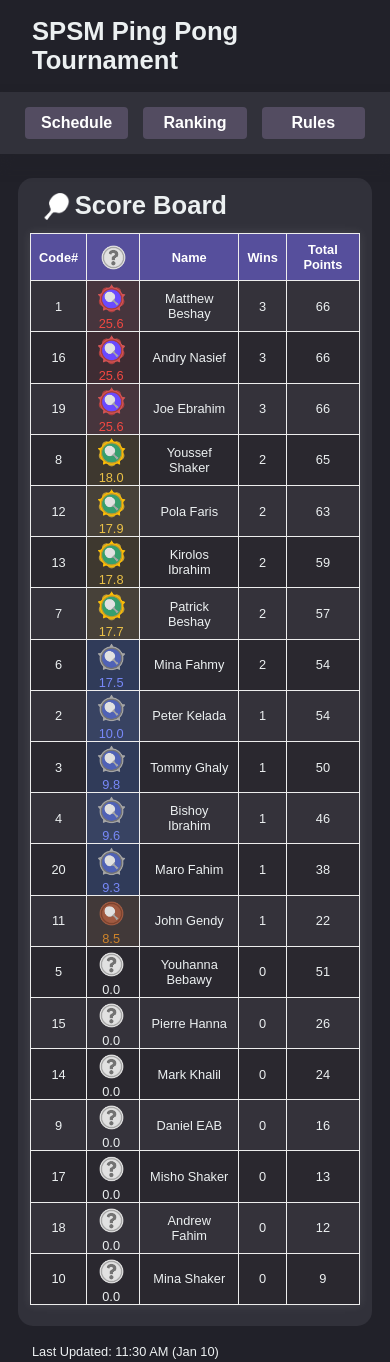
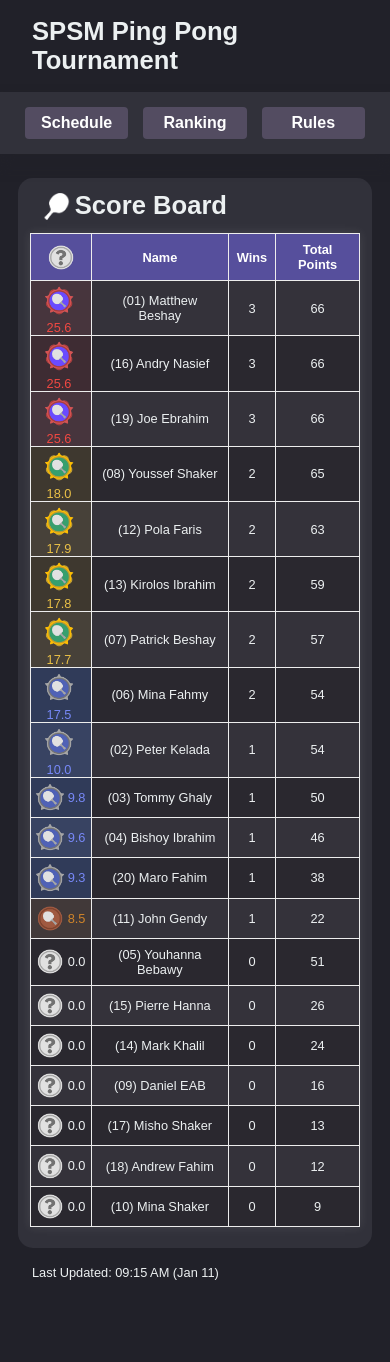
Before and after one commit to ibomba/SPSM-COMP, a plain HTML site: page scoreTable.html in a window 390 px wide. After the commit the page ends 1293 px from the top, so only its background shows below. Drawn offline with Linux system fonts and the light colour scheme; a web font is replaced by a local one.

Commit message:
Minimize Table & Phone Debugging

```diff
--- a/scoreTable.html
+++ b/scoreTable.html
@@ -45,22 +45,22 @@
       background-color: rgb(42, 40, 47);
     }
 
-    .sT tr:nth-child(-n+13) td:nth-child(2){
+    .sT tr:nth-child(-n+13) td:nth-child(1){
       color: #cf842a;
       background-color: rgba(219, 135, 50, 0.08);
     }
 
-    .sT tr:nth-child(-n+12) td:nth-child(2){
+    .sT tr:nth-child(-n+12) td:nth-child(1){
       color: rgb(119, 136, 247);
       background-color: rgba(75, 132, 255, 0.202);
     }
 
-    .sT tr:nth-child(-n+7) td:nth-child(2){
+    .sT tr:nth-child(-n+7) td:nth-child(1){
       color: rgb(233, 192, 71);
       background-color: rgba(255, 211, 51, 0.095);
     }
 
-    .sT tr:nth-child(-n+3) td:nth-child(2){
+    .sT tr:nth-child(-n+3) td:nth-child(1){
       color: rgb(240, 72, 66);
       background-color: rgba(255, 83, 83, 0.095);
     }
@@ -140,18 +140,18 @@
       padding: 0;
       vertical-align: middle;
       margin: 0;
-      margin-top: -2px;
+      margin-bottom: 2px;
     }
 
-    th:nth-child(2), td:nth-child(2){
+    th:nth-child(1), td:nth-child(1){
       padding: 0;
     }
 
-    th:nth-child(2) img{
+    th:nth-child(1) img{
       margin: 0;
     }
 
-    td:nth-child(2){
+    td:nth-child(1){
       padding-right: 4px;
       padding-top: 2px;
     }
@@ -198,7 +198,6 @@
       <table id="scoreTable">
         <thead>
           <tr class="sTbl">
-            <th>Code#</th>
             <th><img src="ranks/unranked.png" alt="Unranked" ></th>
             <th>Name</th>
             <th>Wins</th>
@@ -206,45 +205,45 @@
           </tr>
         </thead>
         <tbody>
-          <tr><td>1</td><td>r</td><td>Matthew Beshay</td><td>3</td><td>66</td></tr>
+          <tr><td>r</td><td>(01) Matthew Beshay</td><td>3</td><td>66</td></tr>
 
-          <tr><td>2</td><td>r</td><td>Peter Kelada</td><td>1</td><td>54</td></tr>
+          <tr><td>r</td><td>(02) Peter Kelada</td><td>1</td><td>54</td></tr>
 
-          <tr><td>3</td><td>r</td><td>Tommy Ghaly</td><td>1</td><td>50</td></tr>
+          <tr><td>r</td><td>(03) Tommy Ghaly</td><td>1</td><td>50</td></tr>
 
-          <tr><td>4</td><td>r</td><td>Bishoy Ibrahim</td><td>1</td><td>46</td></tr>
+          <tr><td>r</td><td>(04) Bishoy Ibrahim</td><td>1</td><td>46</td></tr>
 
-          <tr><td>5</td><td>r</td><td>Youhanna Bebawy</td><td>0</td><td>51</td></tr>
+          <tr><td>r</td><td>(05) Youhanna Bebawy</td><td>0</td><td>51</td></tr>
 
-          <tr><td>6</td><td>r</td><td>Mina Fahmy</td><td>2</td><td>54</td></tr>
+          <tr><td>r</td><td>(06) Mina Fahmy</td><td>2</td><td>54</td></tr>
 
-          <tr><td>7</td><td>r</td><td>Patrick Beshay</td><td>2</td><td>57</td></tr>
+          <tr><td>r</td><td>(07) Patrick Beshay</td><td>2</td><td>57</td></tr>
 
-          <tr><td>8</td><td>r</td><td>Youssef Shaker</td><td>2</td><td>65</td></tr>
+          <tr><td>r</td><td>(08) Youssef Shaker</td><td>2</td><td>65</td></tr>
 
-          <tr><td>9</td><td>r</td><td>Daniel EAB</td><td>0</td><td>16</td></tr>
+          <tr><td>r</td><td>(09) Daniel EAB</td><td>0</td><td>16</td></tr>
 
-          <tr><td>10</td><td>r</td><td>Mina Shaker</td><td>0</td><td>9</td></tr>
+          <tr><td>r</td><td>(10) Mina Shaker</td><td>0</td><td>9</td></tr>
 
-          <tr><td>11</td><td>r</td><td>John Gendy</td><td>1</td><td>22</td></tr>
+          <tr><td>r</td><td>(11) John Gendy</td><td>1</td><td>22</td></tr>
 
-          <tr><td>12</td><td>r</td><td>Pola Faris</td><td>2</td><td>63</td></tr>
+          <tr><td>r</td><td>(12) Pola Faris</td><td>2</td><td>63</td></tr>
 
-          <tr><td>13</td><td>r</td><td>Kirolos Ibrahim</td><td>2</td><td>59</td></tr>
+          <tr><td>r</td><td>(13) Kirolos Ibrahim</td><td>2</td><td>59</td></tr>
 
-          <tr><td>14</td><td>r</td><td>Mark Khalil</td><td>0</td><td>24</td></tr>
+          <tr><td>r</td><td>(14) Mark Khalil</td><td>0</td><td>24</td></tr>
 
-          <tr><td>15</td><td>r</td><td>Pierre Hanna</td><td>0</td><td>26</td></tr>
+          <tr><td>r</td><td>(15) Pierre Hanna</td><td>0</td><td>26</td></tr>
 
-          <tr><td>16</td><td>r</td><td>Andry Nasief</td><td>3</td><td>66</td></tr>
+          <tr><td>r</td><td>(16) Andry Nasief</td><td>3</td><td>66</td></tr>
 
-          <tr><td>17</td><td>r</td><td>Misho Shaker</td><td>0</td><td>13</td></tr>
+          <tr><td>r</td><td>(17) Misho Shaker</td><td>0</td><td>13</td></tr>
 
-          <tr><td>18</td><td>r</td><td>Andrew Fahim</td><td>0</td><td>12</td></tr>
+          <tr><td>r</td><td>(18) Andrew Fahim</td><td>0</td><td>12</td></tr>
 
-          <tr><td>19</td><td>r</td><td>Joe Ebrahim</td><td>3</td><td>66</td></tr>
+          <tr><td>r</td><td>(19) Joe Ebrahim</td><td>3</td><td>66</td></tr>
 
-          <tr><td>20</td><td>r</td><td>Maro Fahim</td><td>1</td><td>38</td></tr>
+          <tr><td>r</td><td>(20) Maro Fahim</td><td>1</td><td>38</td></tr>
         </tbody>
       </table>
       </table>
@@ -259,8 +258,8 @@
       var rows = [].slice.call(tbody.querySelectorAll('tr'));
 
       rows.sort(function (a, b) {
-        var aValue = parseInt(a.cells[4].textContent);
-        var bValue = parseInt(b.cells[4].textContent);
+        var aValue = parseInt(a.cells[3].textContent);
+        var bValue = parseInt(b.cells[3].textContent);
         return bValue - aValue;
       });
 
@@ -277,8 +276,8 @@
       var rows = [].slice.call(tbody.querySelectorAll('tr'));
 
       rows.sort(function (a, b) {
-        var aValue = parseInt(a.cells[3].textContent);
-        var bValue = parseInt(b.cells[3].textContent);
+        var aValue = parseInt(a.cells[2].textContent);
+        var bValue = parseInt(b.cells[2].textContent);
         return bValue - aValue;
       });
 
@@ -295,7 +294,7 @@ function replaceTextWithImage() {
 
   for (var i = 0; i <= 2; i++) {
     var row = tbody.querySelector('tr:nth-child(' + (i + 1) + ')'); // Selecting rows 2 to 4
-    var firstCell = row.querySelector('td:nth-child(2)'); // Selecting the first column
+    var firstCell = row.querySelector('td:nth-child(1)'); // Selecting the first column
     var image = document.createElement('img');
     image.src = 'ranks/master.png'; // Replace with the actual path or URL of your image
     image.alt = 'Master';
@@ -305,7 +304,7 @@ function replaceTextWithImage() {
 
   for (var i = 3; i <= 6; i++) {
     var row = tbody.querySelector('tr:nth-child(' + (i + 1) + ')'); // Selecting rows 2 to 4
-    var firstCell = row.querySelector('td:nth-child(2)'); // Selecting the first column
+    var firstCell = row.querySelector('td:nth-child(1)'); // Selecting the first column
     var image = document.createElement('img');
     image.src = 'ranks/gold.png'; // Replace with the actual path or URL of your image
     image.alt = 'Gold';
@@ -315,7 +314,7 @@ function replaceTextWithImage() {
 
   for (var i = 7; i <= 11; i++) {
     var row = tbody.querySelector('tr:nth-child(' + (i + 1) + ')'); // Selecting rows 2 to 4
-    var firstCell = row.querySelector('td:nth-child(2)'); // Selecting the first column
+    var firstCell = row.querySelector('td:nth-child(1)'); // Selecting the first column
     var image = document.createElement('img');
     image.src = 'ranks/silver.png'; // Replace with the actual path or URL of your image
     image.alt = 'Silver';
@@ -325,7 +324,7 @@ function replaceTextWithImage() {
 
   for (var i = 12; i <= 12; i++) {
     var row = tbody.querySelector('tr:nth-child(' + (i + 1) + ')'); // Selecting rows 2 to 4
-    var firstCell = row.querySelector('td:nth-child(2)'); // Selecting the first column
+    var firstCell = row.querySelector('td:nth-child(1)'); // Selecting the first column
     var image = document.createElement('img');
     image.src = 'ranks/bronze.png'; // Replace with the actual path or URL of your image
     image.alt = 'Bronze';
@@ -335,7 +334,7 @@ function replaceTextWithImage() {
 
   for (var i = 13; i <= 19; i++) {
     var row = tbody.querySelector('tr:nth-child(' + (i + 1) + ')'); // Selecting rows 2 to 4
-    var firstCell = row.querySelector('td:nth-child(2)'); // Selecting the first column
+    var firstCell = row.querySelector('td:nth-child(1)'); // Selecting the first column
     var image = document.createElement('img');
     image.src = 'ranks/unranked.png'; // Replace with the actual path or URL of your image
     image.alt = 'Unranked';
@@ -352,10 +351,9 @@ document.addEventListener('DOMContentLoaded', function () {
 
     for (var i = 0; i < rows.length; i++) {
       var cells = rows[i].getElementsByTagName('td');
-      if (cells.length >= 4) {
         // Extract numbers from cell 3 and cell 4
-        var wins = parseInt(cells[3].innerHTML);
-        var tps = parseInt(cells[4].innerHTML);
+        var wins = parseInt(cells[2].innerHTML);
+        var tps = parseInt(cells[3].innerHTML);
 
         // Calculate the sum
         //var result = Math.log(num4) * num3;
@@ -366,13 +364,13 @@ document.addEventListener('DOMContentLoaded', function () {
         result = result.toFixed(1);
 
 
-        cells[1].innerHTML += result;
-      }
+        cells[0].innerHTML += result;
+
     }
   });
 
   </script>
-  <p>Last Updated: 11:30 AM (Jan 10)</p>
+  <p>Last Updated: 09:15 AM (Jan 11)</p>
 
 </body>
 
```
Also changed, not shown: index.html (+33 -11 lines), rules.html (+1 -1 lines).
